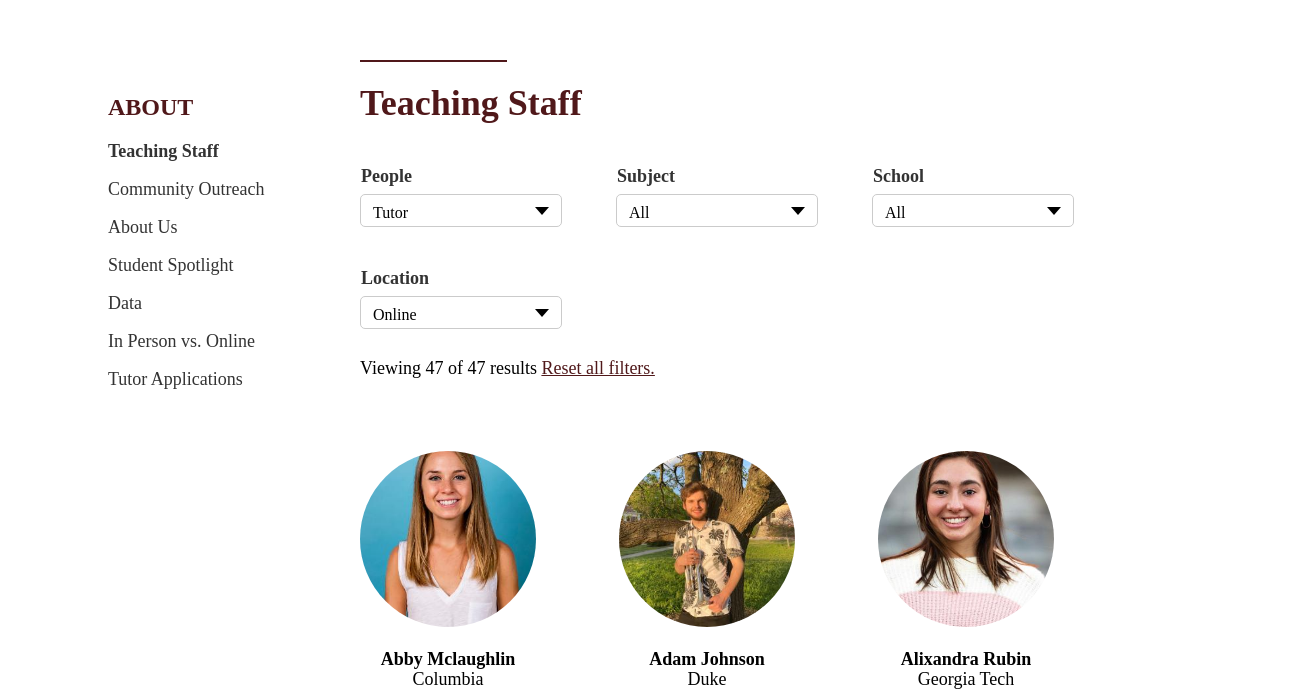
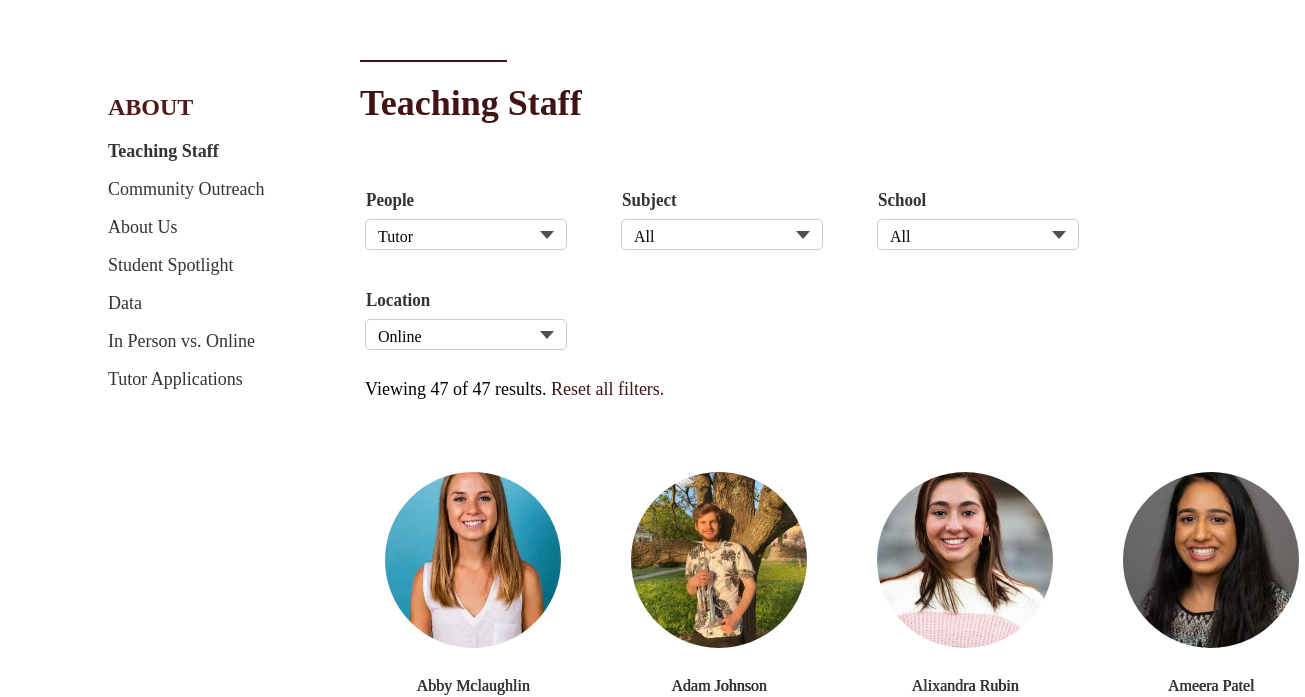
Before and after one commit to jtepp/Alexander-Academy, a plain HTML site: page teachers.html in a window 1280 px wide. Shown: the part 120-817 px from the top of the page, 1305 px wide, since content can reach past the window. Drawn offline with Linux system fonts and the light colour scheme; a web font is replaced by a local one.

Commit message:
fixed a lot of margins and weights

```diff
--- a/script.js
+++ b/script.js
@@ -572,7 +572,7 @@ function processTutors(givenTutors, initial) { // Iterate through tutors to make
             er.appendChild(returnDropdownText(l, true))
         }
     }
-    document.getElementById("filter-reset-line").children[0].innerHTML = `Viewing ${givenTutors.length} of ${allTutors.length} results&nbsp;`
+    document.getElementById("filter-reset-line").children[0].innerHTML = `Viewing ${givenTutors.length} of ${allTutors.length} results.&nbsp;`
 }
 
 function returnDropdownHeader(name, request) {
--- a/style.css
+++ b/style.css
@@ -14,6 +14,7 @@
 
 :root {
     --maroon: #50181A;
+    --maroon2: #401315;
     --background: #fff;
     --black: #333333;
     --border: #CBCBCB;
@@ -35,6 +36,13 @@
     font-weight: 400;
     font-style: normal;
     src: url('https://cdn.statically.io/gh/jtepp/Alexander-Academy/main/TradeGothicLTStd.otf')
+}
+
+@font-face {
+    font-family: 'TradeGothicLTDstd';
+    font-weight: 200;
+    font-style: normal;
+    src: url('https://cdn.statically.io/gh/jtepp/Alexander-Academy/main/TradeGothicLTStd-Light.otf')
 }
 
 @font-face {
@@ -82,6 +90,7 @@ body {
     position: relative;
     font-size: 36px;
     line-height: 43.2px;
+    color: var(--maroon2);
 }
 
 #teaching-staff-header::before {
@@ -91,13 +100,13 @@ body {
     position: absolute;
     left: 0;
     top: -22px;
-    background-color: var(--maroon);
+    background-color: var(--maroon2);
 }
 
 #main-container h1 {
     font-weight: 700;
     font-style: normal;
-    color: var(--maroon);
+    color: var(--maroon2);
     width: max-content;
     font-size: 36px;
 }
@@ -107,12 +116,14 @@ body {
     flex-direction: row;
     flex-wrap: wrap;
     gap: 0px 54px;
+    margin-top: 25px;
+    margin-left: 5px;
 }
 
 .filter-button {
     width: 200px;
-    height: 31px;
-    border: 1px solid var(--border);
+    height: 29px;
+    border: 0.913242px solid var(--border);
     border-radius: 5px;
     position: relative;
     /* margin-right: 50px; */
@@ -127,11 +138,14 @@ body {
 .filter-button::after {
     content: attr(id);
     color: var(--black);
-    font-weight: 800;
-    font-style: condensed;
+    font-weight: 700;
+    font-style: normal;
     position: absolute;
-    top: -29px;
-    font-size: 18px;
+    top: -32px;
+    font-size: 17px;
+    line-height: 22px;
+    transform-origin: top;
+    transform: scaleY(1.1);
 }
 
 .filter-button::before {
@@ -146,7 +160,7 @@ body {
     height: 0;
     border-style: solid;
     border-width: 8px 7px 0 7px;
-    border-color: #000000 transparent transparent transparent;
+    border-color: #505050 transparent transparent transparent;
     margin-right: 12px;
     pointer-events: none;
 }
@@ -437,11 +451,14 @@ body {
     display: flex;
     flex-direction: row;
     margin-top: 29px;
+    margin-left: 5px;
+    font-weight: 200;
+    color: black;
 }
 
 .link-button {
-    color: var(--maroon);
-    text-decoration: underline;
+    color: var(--maroon2);
+    /* text-decoration: underline; */
     cursor: pointer;
 }
 
@@ -451,8 +468,9 @@ body {
     flex-direction: row;
     justify-content: left;
     flex-wrap: wrap;
-    gap: 55px 83px;
+    gap: 55px 70px;
     min-width: 260px;
+    margin-left: 25px;
 }
 
 .tutor-cell {
@@ -460,30 +478,36 @@ body {
     width: 176px;
     height: 176px;
     margin-top: 72px;
-    font-size: 18px;
+    font-size: 16px;
+    line-height: 20px;
     position: relative;
     cursor: pointer;
     box-shadow: none;
     min-width: 120px;
     transition: transform var(--transition);
+    color: var(--black);
 }
 
 .tutor-cell::before {
     position: absolute;
     content: attr(name);
-    bottom: -22px;
+    bottom: -28px;
     left: 50%;
     transform: translateX(-50%) translateY(100%);
-    font-weight: 700;
+    /* font-weight: 700; */
+    text-shadow: 0.6px 0 0 currentColor;
     font-style: normal;
+    font-weight: 400;
+
 }
 
 .tutor-cell::after {
     position: absolute;
     content: attr(school);
-    bottom: -42px;
+    bottom: -48px;
     left: 50%;
     transform: translateX(-50%) translateY(100%);
+    font-weight: 400;
 }
 
 .tutor-cell>img {
```
